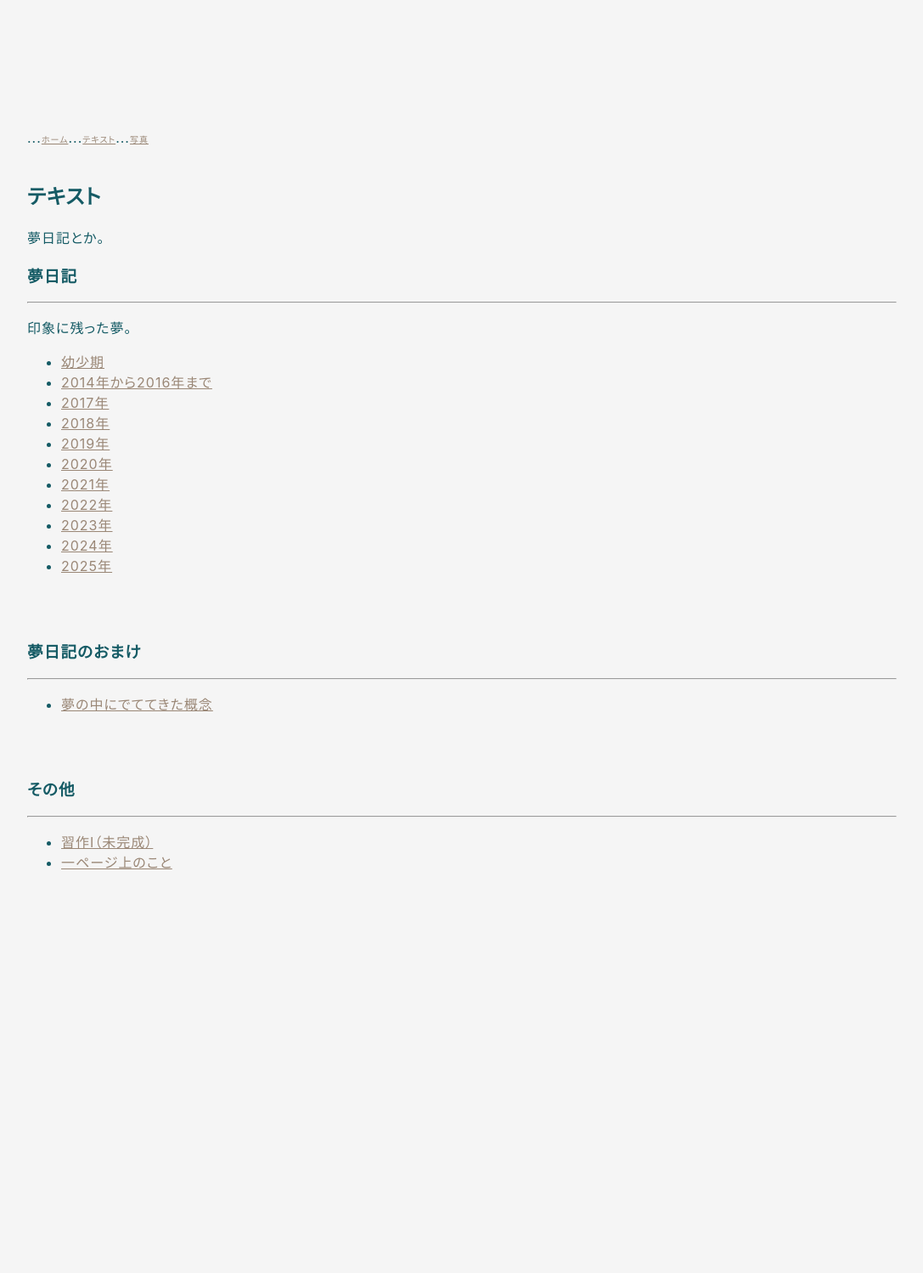
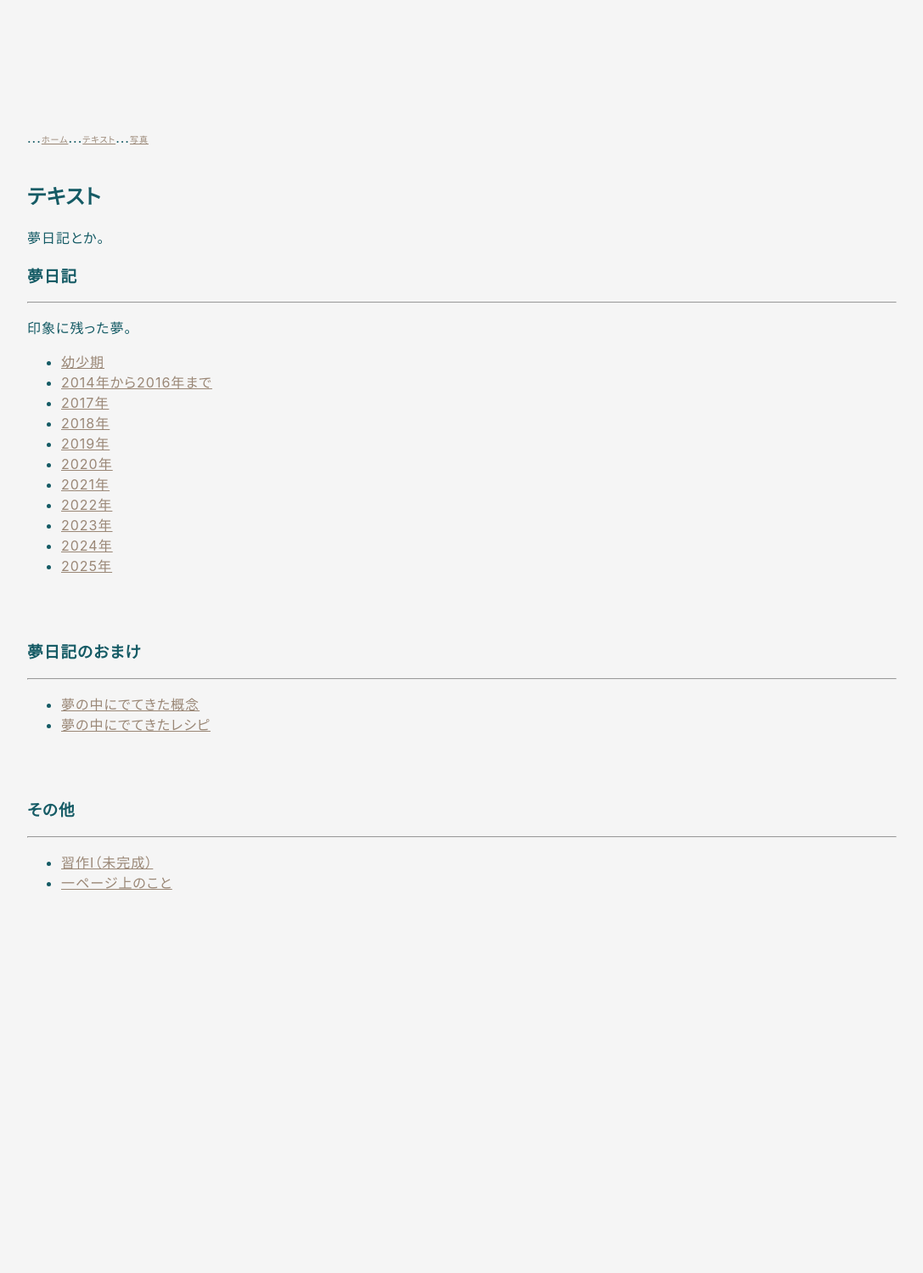
Before and after one commit to hihumi-riku/hihumi-riku.github.io, a Jekyll site: the page built from writings_list.md, in a window 1280 px wide. Shown: the whole page at 85% size, without its empty margins (96-1183 px from the left). Built offline with Jekyll 4.4.1, drawn with Linux system fonts in a browser that asks for light colours; before the commit the page ends 1474 px from its top, so only the background shows below that.

Commit message:
Update writings_list.md

```diff
--- a/writings_list.md
+++ b/writings_list.md
@@ -31,7 +31,8 @@ title: テキスト
 ### 夢日記のおまけ
 ---
 
-- [夢の中にでててきた概念](/2019/01/25/concept_in_dream.html)
+- [夢の中にでてきた概念](/2019/01/25/concepts_in_dreams.html)
+- [夢の中にでてきたレシピ](/2026/08/31/recipis_in_dreams.html)
 
 <br>
 <br>
```
